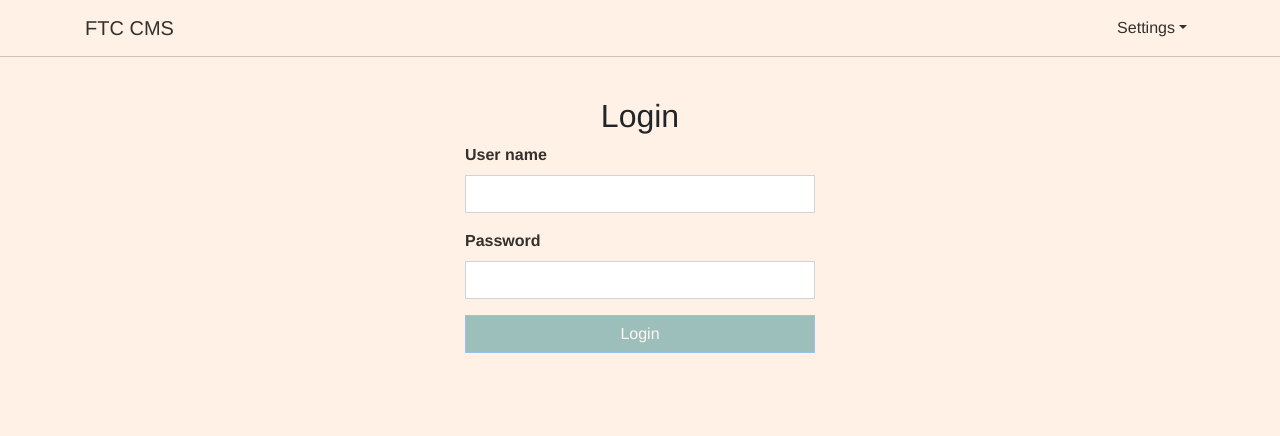
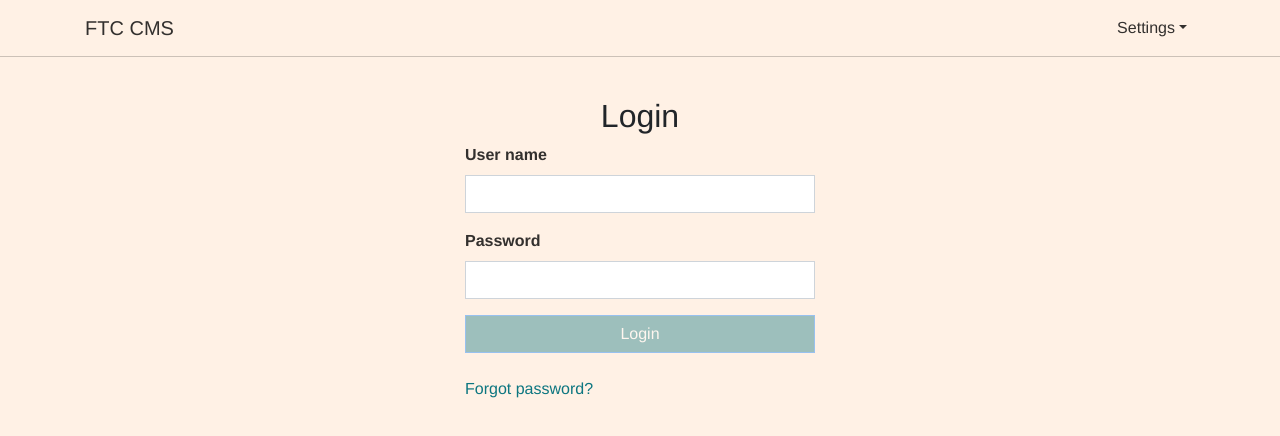
Before and after one commit to FTChinese/superyard-client, an Angular app: page /login in a window 1280 px wide. Shown: the top 436 px of the page. Built offline with nearby package versions, Linux system fonts and the light colour scheme.

Commit message:
feat: add forgot password link

```diff
--- a/src/app/auth/login/login.component.html
+++ b/src/app/auth/login/login.component.html
@@ -25,6 +25,9 @@
         <button class="btn btn-block btn-primary" type="submit" [disabled]="!loginForm.valid">Login</button>
       </form>
 
+      <div class="mt-4">
+        <a routerLink="/forgot-password">Forgot password?</a>
+      </div>
     </div>
   </div>
 </div>
```
